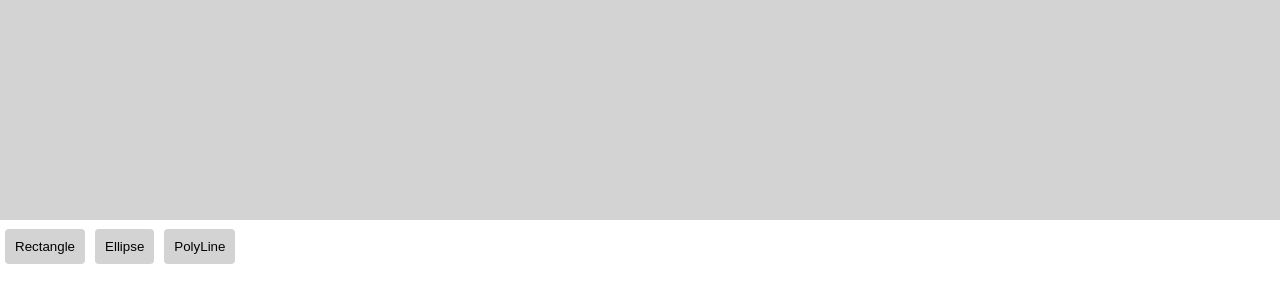
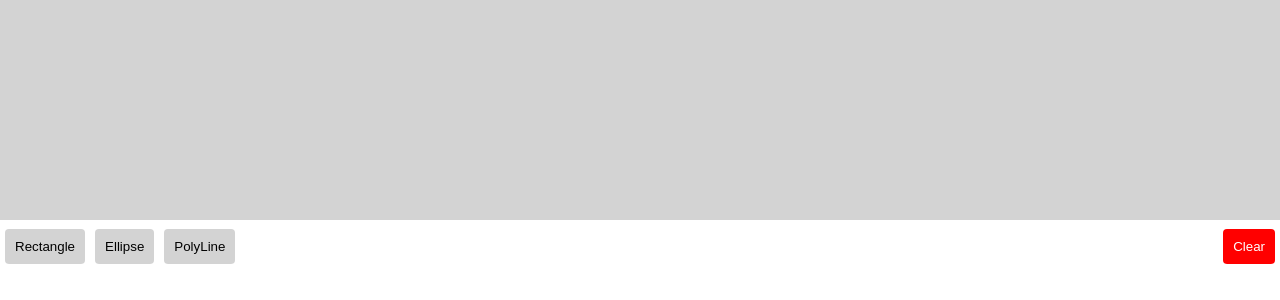
Before and after one commit to chloe-mc/drawing, a React (Create React App) app: page / in a window 1280 px wide. Shown: the part 500-800 px from the top of the page. Built offline with nearby package versions, Linux system fonts and the light colour scheme.

Commit message:
add clear canvas button

```diff
--- a/src/App.tsx
+++ b/src/App.tsx
@@ -1,15 +1,18 @@
 import { produce } from 'immer';
 import { WritableDraft } from 'immer/dist/types/types-external';
 import React, { useState, MouseEvent, useRef, useEffect } from 'react';
-import { Button } from './components';
+import { Button, ToggleButton } from './components';
 import { Ellipse, PolyLine, Rectangle } from './tools';
 import { EventRouter } from './tools/event-router';
 import { Shape, Tool } from './types';
+import { getColors } from './colors';
 
 function App() {
   const [shapes, setShapes] = useState<Shape[]>([]);
   const [tempShapes, setTempShapes] = useState<Shape[]>([]);
   const [tool, setTool] = useState<Tool | null>(null);
+
+  const { alert, white } = getColors();
 
   const canvasRef = useRef<HTMLCanvasElement | null>(null);
   const eventRouter = useRef(new EventRouter());
@@ -63,10 +66,23 @@ function App() {
     );
   };
 
+  const resetCanvas = (canvas: HTMLCanvasElement) => {
+    clearCanvas(canvas);
+    setShapes([]);
+    setTempShapes([]);
+  };
+
+  const clearCanvas = (canvas: HTMLCanvasElement) => {
+    const ctx = canvas.getContext('2d');
+    if (ctx) {
+      ctx.clearRect(0, 0, canvas.width, canvas.height);
+    }
+  };
+
   const render = (shapes: Shape[], cb?: (shapes: Shape[]) => void) => {
     const ctx = canvasRef.current?.getContext('2d');
     if (canvasRef.current && ctx) {
-      ctx.clearRect(0, 0, canvasRef.current.width, canvasRef.current.height);
+      clearCanvas(canvasRef.current);
       shapes.map((shape) => {
         shape.render(ctx);
       });
@@ -122,9 +138,14 @@ function App() {
       />
       <br />
       <div
-        style={{ width: '100%', display: 'flex', justifyContent: 'flex-start' }}
+        style={{
+          width: '100%',
+          display: 'flex',
+          justifyContent: 'space-between',
+        }}
       >
-        <Button
+        <div style={{ justifyContent: 'flex-start' }}>
+          <ToggleButton
             onClick={() => {
               !(tool instanceof Rectangle) && canvasRef.current
                 ? setTool(
@@ -141,8 +162,8 @@ function App() {
             style={{ margin: 5 }}
           >
             Rectangle
-        </Button>
-        <Button
+          </ToggleButton>
+          <ToggleButton
             onClick={() => {
               !(tool instanceof Ellipse) && canvasRef.current
                 ? setTool(
@@ -159,8 +180,8 @@ function App() {
             style={{ margin: 5 }}
           >
             Ellipse
-        </Button>
-        <Button
+          </ToggleButton>
+          <ToggleButton
             onClick={() => {
               !(tool instanceof PolyLine) && canvasRef.current
                 ? setTool(
@@ -177,6 +198,17 @@ function App() {
             style={{ margin: 5 }}
           >
             PolyLine
+          </ToggleButton>
+        </div>
+        <Button
+          onClick={() => {
+            if (canvasRef.current) {
+              resetCanvas(canvasRef.current);
+            }
+          }}
+          style={{ margin: 5, backgroundColor: alert, color: white }}
+        >
+          Clear
         </Button>
       </div>
     </div>
--- a/src/colors.ts
+++ b/src/colors.ts
@@ -1,4 +1,10 @@
-type ColorType = 'primary' | 'secondary' | 'accent' | 'white' | 'black';
+type ColorType =
+  | 'primary'
+  | 'secondary'
+  | 'accent'
+  | 'alert'
+  | 'white'
+  | 'black';
 type Colors = { [key in ColorType]: string };
 
 const colors: Colors = {
@@ -7,6 +13,7 @@ const colors: Colors = {
   accent: 'orange',
   white: 'white',
   black: 'black',
+  alert: 'red',
 };
 
 export const getColor = (type: ColorType): string => {
--- a/src/components/Button.tsx
+++ b/src/components/Button.tsx
@@ -1,28 +1,17 @@
 import React, { CSSProperties } from 'react';
-import { getColors } from '../colors';
 
 type Props = {
   onClick: () => void;
-  selected: boolean;
   style?: CSSProperties;
 };
 
-const Button: React.FC<Props> = ({
-  children,
-  onClick,
-  selected,
-  style = {},
-}) => {
-  const { primary, secondary, white, black } = getColors();
-
+const Button: React.FC<Props> = ({ children, onClick, style = {} }) => {
   return (
     <button
       onClick={() => onClick()}
       style={{
-        backgroundColor: selected ? primary : secondary,
         borderRadius: 4,
         padding: 10,
-        color: selected ? white : black,
         border: 0,
         ...style,
       }}
--- /dev/null
+++ b/src/components/ToggleButton.tsx
@@ -0,0 +1,33 @@
+import React, { CSSProperties } from 'react';
+import { Button } from './Button';
+import { getColors } from '../colors';
+
+type Props = {
+  onClick: () => void;
+  selected: boolean;
+  style?: CSSProperties;
+};
+
+const ToggleButton: React.FC<Props> = ({
+  children,
+  onClick,
+  selected,
+  style = {},
+}) => {
+  const { primary, secondary, white, black } = getColors();
+
+  return (
+    <Button
+      onClick={() => onClick()}
+      style={{
+        backgroundColor: selected ? primary : secondary,
+        color: selected ? white : black,
+        ...style,
+      }}
+    >
+      {children}
+    </Button>
+  );
+};
+
+export { ToggleButton };
--- a/src/components/index.tsx
+++ b/src/components/index.tsx
@@ -1 +1,2 @@
+export { ToggleButton } from './ToggleButton';
 export { Button } from './Button';
```
Lines whose indentation alone changed are shown as unchanged.
